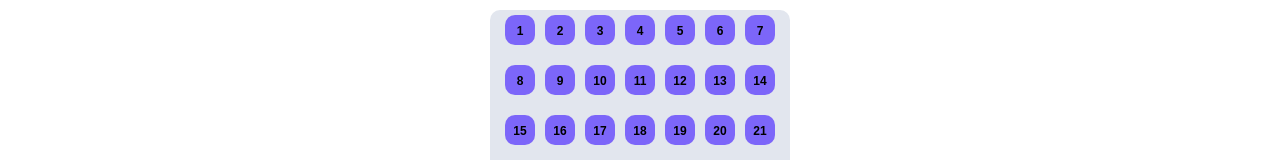
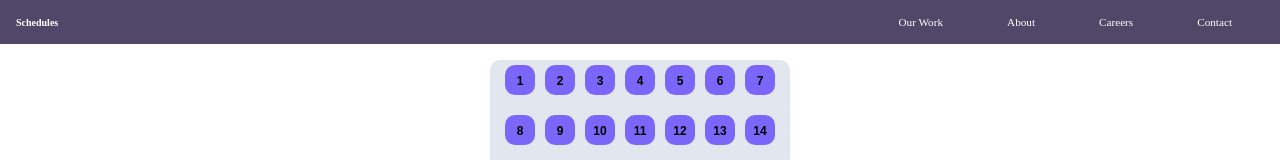
Before and after one commit to GustavoAlex10/front-schedules, a React (Create React App) app: page / in a window 1280 px wide. Shown: the top 160 px of the page. Built offline with nearby package versions, Linux system fonts and the light colour scheme.

Commit message:
added navbar

```diff
--- a/src/App.js
+++ b/src/App.js
@@ -1,8 +1,10 @@
+import Navbar from "./components/navbar";
 import Planner from "./views/planner";
 
 function App() {
   return (
     <div className="App">
+      <Navbar />
       <Planner/>
     </div>
   );
--- a/src/components/container.js
+++ b/src/components/container.js
@@ -6,6 +6,8 @@ export const Container = styled.div`
     flex-direction: column;
     justify-content: center;
     align-items: center;
+
+    margin-top: 50px;
 `;
 
 export const ContainerStatus = styled.div`
--- /dev/null
+++ b/src/components/navbar.js
@@ -0,0 +1,104 @@
+import React, { useState } from "react";
+import styled from "styled-components";
+
+const MenuLink = styled.a`
+  padding: 1rem 2rem;
+  cursor: pointer;
+  text-align: center;
+  text-decoration: none;
+  color: white;
+  transition: all 0.3s ease-in;
+  font-size: 0.7rem;
+
+  &:hover {
+    color: white;
+  }
+`;
+
+const Nav = styled.div`
+  padding: 0 1rem;
+  display: flex;
+  justify-content: space-between;
+
+  align-items: center;
+  flex-wrap: wrap;
+
+  background: #514869;
+  position: absolute;
+
+  top: 0;
+  left: 0;
+  right: 0;
+`;
+
+const Logo = styled.a`
+  padding: 1rem 0;
+  color: white;
+  text-decoration: none;
+  font-weight: 800;
+  font-size: 10px;
+
+  span {
+    font-weight: 300;
+    font-size: 1.3rem;
+  }
+`;
+
+const Menu = styled.div`
+  display: flex;
+  justify-content: space-between;
+  align-items: center;
+  position: relative;
+
+  @media (max-width: 768px) {
+    overflow: hidden;
+    flex-direction: column;
+    max-height: ${({ isOpen }) => (isOpen ? "300px" : "0")};
+    transition: max-height 0.3s ease-in;
+    width: 100%;
+  }
+`;
+
+const Hamburger = styled.div`
+  display: none;
+
+  flex-direction: column;
+  cursor: pointer;
+
+  span {
+    height: 2px;
+    width: 25px;
+    background: white;
+    margin-bottom: 4px;
+    border-radius: 5px;
+  }
+
+  @media (max-width: 768px) {
+    display: flex;
+  }
+`;
+
+const Navbar = () => {
+  const [isOpen, setIsOpen] = useState(false);
+
+  return (
+    <Nav>
+      <Logo href="">
+        Schedules
+      </Logo>
+      <Hamburger onClick={() => setIsOpen(!isOpen)}>
+        <span />
+        <span />
+        <span />
+      </Hamburger>
+      <Menu isOpen={isOpen}>
+        <MenuLink href="">Our Work</MenuLink>
+        <MenuLink href="">About</MenuLink>
+        <MenuLink href="">Careers</MenuLink>
+        <MenuLink href="">Contact</MenuLink>
+      </Menu>
+    </Nav>
+  );
+};
+
+export default Navbar;
```
Also changed, not shown: src/views/planner.jsx (renamed from src/views/planner.js).
